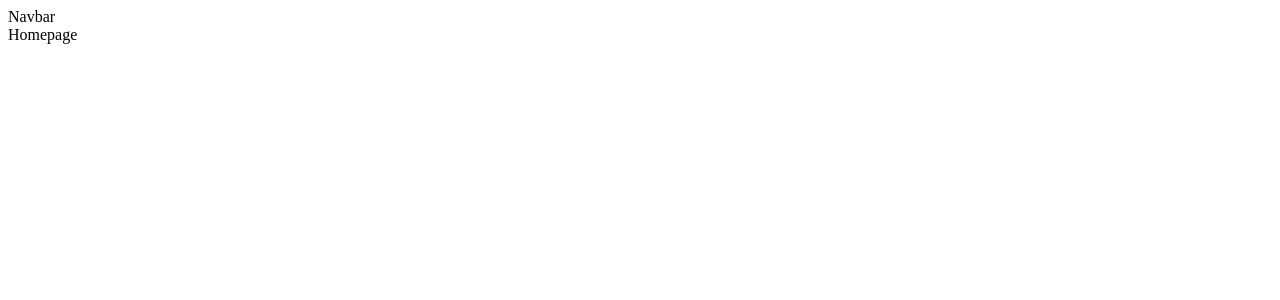
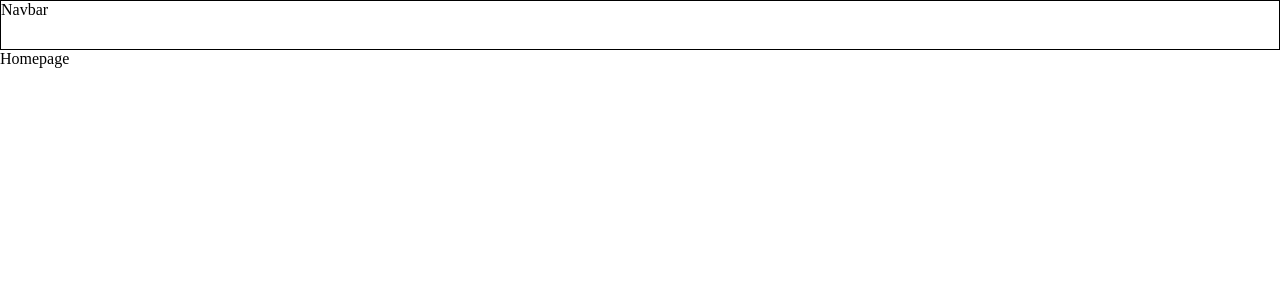
Before and after one commit to tla111/page_transitions, a React (Vite) app: page / in a window 1280 px wide. Shown: the top 300 px of the page. Built offline with nearby package versions, Linux system fonts and the light colour scheme.

Commit message:
styled navbar

```diff
--- a/package.json
+++ b/package.json
@@ -8,6 +8,7 @@
     "preview": "vite preview"
   },
   "dependencies": {
+    "framer-motion": "^6.2.9",
     "react": "^17.0.2",
     "react-dom": "^17.0.2",
     "react-router-dom": "^6.3.0"
--- a/src/App.css
+++ b/src/App.css
@@ -0,0 +1,10 @@
+* {
+    box-sizing: border-box;
+    margin: 0;
+    padding: 0;
+}
+.nav-container {
+    border: 1px solid black;
+    height: 50px;
+    width: 100vw;
+}
--- a/src/components/Navbar.jsx
+++ b/src/components/Navbar.jsx
@@ -2,7 +2,7 @@ import React from 'react'
 
 const Navbar = () => {
     return (
-        <div>Navbar</div>
+        <div className="nav-container">Navbar</div>
     )
 }
 
```
Also changed, not shown: 1 other file (tests, documents, lock files or other folders).
